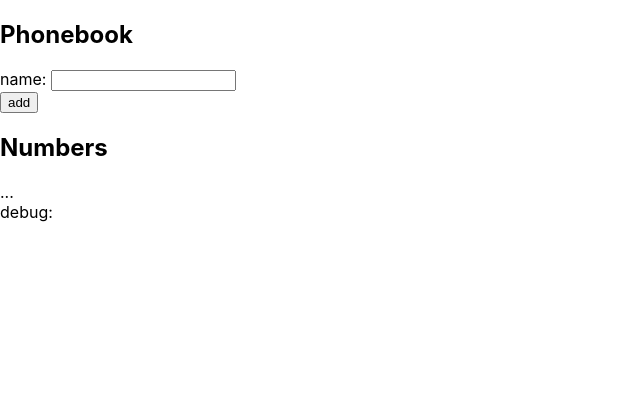
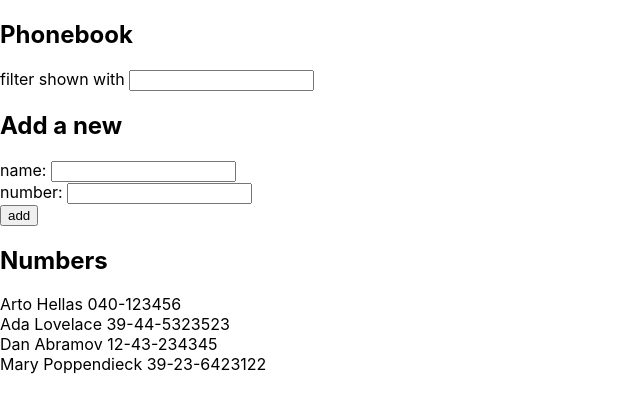
Before and after one commit to litemars/Full-Stack-open-2021, a React (Create React App) app in the folder part2/phonebook/: page / in a window 1280 px wide. Shown: the top 412 px of the page, without its empty margins (0-640 px from the left). Built offline with nearby package versions, Linux system fonts and the light colour scheme.

Commit message:
Exercises 2.6.-2.10.

```diff
--- a/part2/phonebook/src/App.js
+++ b/part2/phonebook/src/App.js
@@ -1,29 +1,51 @@
 import React, { useState } from 'react'
+import Form from './Components/Form'
+import Filter from './Components/Filter'
+import Persons from './Components/Persons'
+
 
 const App = () => {
   const [ persons, setPersons ] = useState([
-    { name: 'Arto Hellas' }
+    { name: 'Arto Hellas', number: '040-123456', id: 1 },
+    { name: 'Ada Lovelace', number: '39-44-5323523', id: 2 },
+    { name: 'Dan Abramov', number: '12-43-234345', id: 3 },
+    { name: 'Mary Poppendieck', number: '39-23-6423122', id: 4}
   ])
   const [ newName, setNewName ] = useState('')
+  const [ newNumber, setNumber ] = useState('')
+  const [ search_term, searchTerm ] = useState('')
 
-  const hadleNewChange  = () => {
-    //console.log(target.value)
-    setNewName(newName)
+  const addPerson  = (event) => {
+    event.preventDefault()
+    const personObject = {
+      name: newName,
+      number: newNumber,
+      id: persons.length+1
+    }
+    if(persons.filter(per=>per.name===personObject.name).length!==0){
+      alert(newName +'is already added to phonebook')
+    }else{
+
+    setPersons(persons.concat(personObject))
+    setNewName('')
+    setNumber('')
+    }
+  }
+  const hadleNewPerson = (event) =>{
+    setNewName(event.target.value)
+  }
+  const hadleNewNumber = (event) =>{
+    setNumber(event.target.value)
+  }
+  const hadleSearch = (event) =>{
+
+    searchTerm(event.target.value)
   }
   return (
     <div>
-      <h2>Phonebook</h2>
-      <form onSubmit={hadleNewChange}>
-        <div>
-          name: <input value={newName}/>
-        </div>
-        <div>
-          <button type="submit">add</button>
-        </div>
-      </form>
-      <h2>Numbers</h2>
-      ...
-      <div>debug: {newName}</div>
+      <Filter search_term={search_term} hadleSearch={hadleSearch}></Filter>
+      <Form newName={newName} addPerson={addPerson} newNumber={newNumber} hadleNewPerson={hadleNewPerson} hadleNewNumber={hadleNewNumber}></Form>
+      <Persons persons={persons} search_term={search_term}></Persons>
     </div>
 
   )
--- /dev/null
+++ b/part2/phonebook/src/Components/Filter.js
@@ -0,0 +1,11 @@
+import React from 'react'
+
+const Filter =({search_term,hadleSearch}) =>{
+    return(
+    <>
+        <h2>Phonebook</h2>
+        <div> filter shown with <input value={search_term} onChange={hadleSearch}/></div>
+    </>
+    )
+}
+export default Filter
--- /dev/null
+++ b/part2/phonebook/src/Components/Form.js
@@ -0,0 +1,15 @@
+import React from 'react'
+
+const Form =({newName,newNumber,hadleNewPerson,hadleNewNumber,addPerson}) =>{
+    return(
+    <>
+    <h2>Add a new</h2>
+    <form onSubmit={addPerson}>
+    <div> name: <input value={newName} onChange={hadleNewPerson}/></div>
+    <div>number: <input value={newNumber} onChange={hadleNewNumber}/></div>
+    <button type="submit">add</button>
+    </form>
+    </>
+    )
+}
+export default Form
--- /dev/null
+++ b/part2/phonebook/src/Components/Persons.js
@@ -0,0 +1,13 @@
+import React from 'react'
+
+const Persons =({persons, search_term}) =>{
+    return(
+        <>
+        <h2>Numbers</h2>
+        {persons.filter(person => person.name.toLowerCase().match(search_term.toLocaleLowerCase()))
+        .map(person => <div id={person.id}>{person.name} {person.number}</div>
+        ) }
+    </>
+    )
+}
+export default Persons
```
